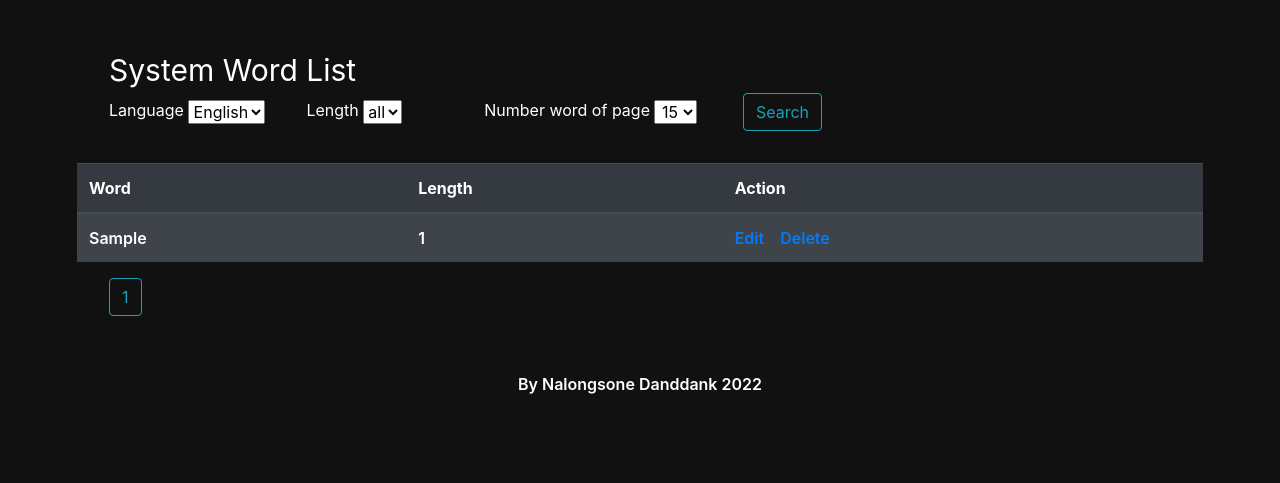
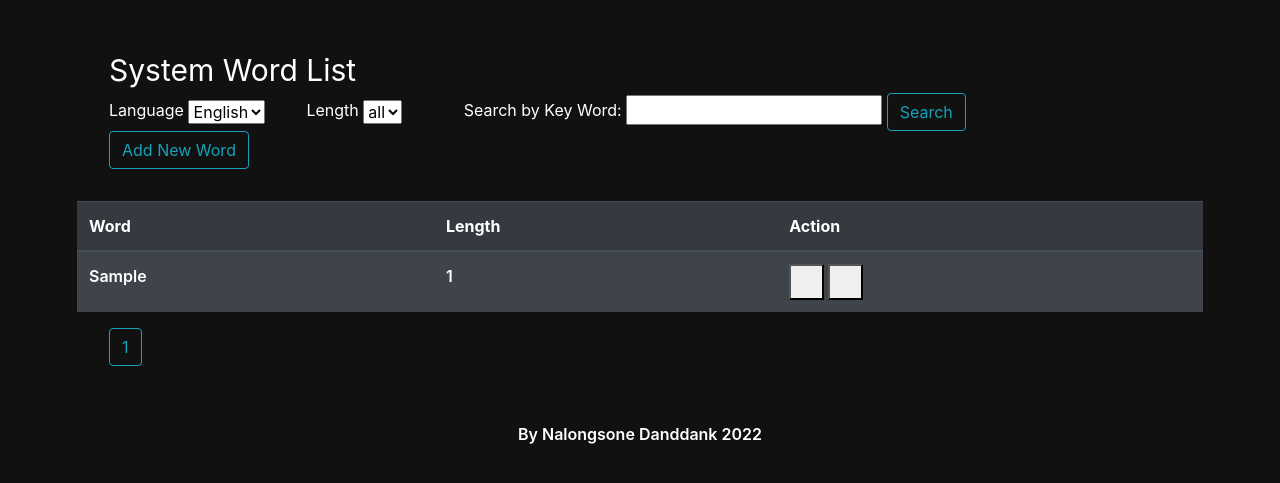
Before and after one commit to sjasthi/tordle, a Flask app: page /admin/system_list in a window 1280 px wide. Shown: the part 104-587 px from the top of the page. Run offline with Flask 2, Linux system fonts and the light colour scheme; tables that the repository leaves empty hold one stand-in row (values such as "Sample post"); parts of the project's set-up code (start-up, migrations or seed data) failed here and were passed over; some libraries are stand-ins or nearby versions.

Commit message:
fixing edit and delete

```diff
--- a/main.py
+++ b/main.py
@@ -136,5 +136,21 @@ def system_list_search():
     return render_template("system_list.html", result=result, params=params)
 
 
+@app.route("/admin/system_list/<string:word>/edit", methods=["POST"])
+def edit_system_word(word):
+    print(word)
+    return "edit system word"
+    # result = get_edit_system_word(request, word)
+    # return render_template("system_list.html", result=result, params=params)
+
+
+@app.route("/admin/system_list/<string:word>/delete", methods=["POST"])
+def delete_system_word(word):
+    print(word)
+    return " delete system word" + word
+    # result = get_edit_system_word(request, word)
+    # return render_template("system_list.html", result=result, params=params)
+
+
 if __name__ == "__main__":
     app.run(debug=True)
--- a/templates/base.html
+++ b/templates/base.html
@@ -12,7 +12,7 @@
     <link rel="preconnect" href="https://fonts.googleapis.com" />
     <link rel="preconnect" href="https://fonts.gstatic.com" crossorigin />
 
-
+    <link rel="stylesheet" href="https://fonts.googleapis.com/icon?family=Material+Icons">
     <link rel="stylesheet" href="{{ url_for('static', filename='css/styles.css') }}" />
     <link rel="stylesheet" href="https://cdnjs.cloudflare.com/ajax/libs/animate.css/4.1.1/animate.min.css" />
     <script type="text/javascript" src="{{ url_for('static', filename='js/html2canvas.min.js' ) }}"></script>
--- a/templates/header.html
+++ b/templates/header.html
@@ -9,7 +9,6 @@
                 <div class="dropbtn nav-link  dropdown-toggle" data-bs-toggle="dropdown">Admin
                 </div>
                 <ul class="dropdown-menu">
-                    <li><a href="{{ url_for('admin') }}">Input New Word</a></li>
                     <li><a class="dropdown-item" href="{{ url_for('custom_list') }}"> Custom List </a></li>
                     <li><a class="dropdown-item" href="{{ url_for('system_list_search') }}"> System List </a></li>
                 </ul>
--- a/templates/my_word.html
+++ b/templates/my_word.html
@@ -21,9 +21,9 @@
                                                     </select><br><br>
                 <label>Word Insert</label>
                 <input id="word_insert_input" class="form-control form-control-lg" type="text" autocomplete="off" name="word" value="{{result.word_insert}}">
-                <br><label>Admin Email</label>
+                <br><label>Your Email</label>
                 <input id="admin_email_input" class="form-control form-control-lg" type="text" autocomplete="off" name="email" value="{{result.email}}">
-                <label>Admin Password</label>
+                <label>Your Password</label>
                 <input id="admin_pwd_input" maxlength="60" minlength="2" class="form-control form-control-lg" type="password" autocomplete="off" name="pwd" value="{{result.pwd}}">
             </fieldset>
             <div class="form-group">
@@ -31,7 +31,7 @@
             </div>
         </form>
 
-        <h5>{{result.message}}</h5>
+        <h5 style="white-space: pre-line">{{result.message}}</h5>
 
     </div>
 </div>
--- a/templates/system_list.html
+++ b/templates/system_list.html
@@ -8,8 +8,11 @@
             {{result.language}}
         </option>
                         <div class="dropdown-menu ">
+                          {%if result.language == 'English'%}
+                            <option class="dropdown-item " >Telugu</a>
+                            {%else%}
                             <option class="dropdown-item " >English</a>
-                            <option class="dropdown-item " >Telugu</a>
+                            {%endif%}
                         </div>
                     </select> &#8195; &#8195;<span>Length </span>
         <select name="length" class="btn-group ">
@@ -21,17 +24,9 @@
                                             <option class="dropdown-item " value="{{i}}">{{i}}</option> {%endfor%}
                                         </div>
                                     </select> &#8195; &#8195;
-        </select> &#8195; &#8195;<span>Number word of page </span>
-        <select name="num_page" class="btn-group ">
-                                                                <option type="button" class="btn dropdown-toggle " data-toggle="dropdown" aria-haspopup="true" aria-expanded="false" selected>
-                                                                    {{result.num_page}}
-                                                                </option>
-                                                                <div class="dropdown-menu ">
-                                                                    {%for i in range(1,11)%}
-                                                                    <option class="dropdown-item " value="{{i*5}}">{{i*5}}</option> {%endfor%}
-                                                                </div>
-                                                            </select> &#8195; &#8195;
-        <button type="submit" id="search" class="btn btn-outline-info" ">Search</button>
+        </select> &#8195;<label>Search by Key Word: </label> <input name="key_word" value="">
+        <button type="submit" id="search" class="btn btn-outline-info" ">Search</button>&#8195; &#8195; &#8195; &#8195;
+        <a  href="{{ url_for( 'admin') }} " id="add_word " class="btn btn-outline-info " ">Add New Word</a>
 
     </form>
 </div>
@@ -45,30 +40,74 @@
             </tr>
         </thead>
         <tbody>
-            {%if result.word_list.items%}
-            {% for word in result.word_list.items %}
+            {%if result.word_list.items%} {% for word in result.word_list.items %}
             <tr>
                 <td>{{word.word}}</td>
                 <td>{{word.length}}</td>
-                <td><a href="# ">Edit</a>&#8195;<a href="# ">Delete</a> </td>
+                <td>
+                    <div>
+                        <!-- <a class="btn btn-secondary btn-sm mt-1 mb-1 " href="{{ url_for( 'edit_system_word', word=word.word) }} ">Edit</a>
+                        <button type="button " class="btn btn-danger btn-sm m-1 " data-toggle="modal " onclick="console.log( 'clike delete') " data-target="#deleteWordModal ">Delete</button> -->
+                        <button type="button" data-toggle="modal" data-target="#editWordModal{{word.word}}" class="edit" data-toggle="modal"><i class="material-icons" title="Edit">&#xE254;</i></button>
+                        <button type="button" data-toggle="modal" data-target="#deleteWordModal{{word.word}}" class="delete" data-toggle="modal"><i class="material-icons"  title="Delete">&#xE872;</i></button>
+
+                    </div>
+                    <!-- Delete Modal HTML -->
+                    <div id="deleteWordModal{{word.word}}" class="modal fade">
+                        <div class="modal-dialog">
+                            <div class="modal-content">
+                                <form method="POST" action="{{ url_for('delete_system_word', word=word.word) }}">
+                                    <div class="modal-header">
+                                        <h4 class="modal-title">Delete Word: " {{word.word}} "</h4>
+                                        <button type="button" class="close" data-dismiss="modal" aria-hidden="true">&times;</button>
+                                    </div>
+                                    <div class="modal-body">
+                                        <p>Are you sure you want to delete " {{word.word}} "</p>
+                                        <p class="text-warning"><small>This action cannot be undone.</small></p>
+                                    </div>
+                                    <div class="modal-footer">
+                                        <input type="button" class="btn btn-default" data-dismiss="modal" value="Cancel">
+                                        <input type="submit" class="btn btn-danger" value="Delete">
+                                    </div>
+                                </form>
+                            </div>
+                        </div>
+                    </div>
+
+                    <!-- Edit Modal HTML -->
+                    <div id="editWordModal{{word.word}}" class="modal fade">
+                        <div class="modal-dialog">
+                            <div class="modal-content">
+                                <form method="POST" action="{{ url_for('edit_system_word', word=word.word) }}">
+                                    <div class="modal-header">
+                                        <h4 class="modal-title">Edit Word</h4>
+                                        <button type="button" class="close" data-dismiss="modal" aria-hidden="true">&times;</button>
+                                    </div>
+                                    <div class="modal-body">
+                                        <div class="form-group">
+                                            <label>Word</label>
+                                            <input type="text" class="form-control" value="{{word.word}}">
+                                        </div>
+
+                                    </div>
+                                    <div class="modal-footer">
+                                        <input type="button" class="btn btn-default" data-dismiss="modal" value="Cancel">
+                                        <input type="submit" class="btn btn-info" value="Save">
+                                    </div>
+                                </form>
+                            </div>
+                        </div>
+                    </div>
+                </td>
             </tr>
-            {%endfor%}
-            {%endif%}
+            {%endfor%} {%endif%}
         </tbody>
     </table>
+
+    <!-- {%if result.word_list.items%} {% for word in result.word_list.items %} {%endfor%} {%endif%} -->
     <div class="container ">
-    {% for page_num in result.word_list.iter_pages(left_edge=1, right_edge=1, left_current=1, right_current=2) %}
-      {% if page_num %}
-        {% if result.word_list.page == page_num %}
-          <a class="btn btn-outline-info mb-4 " href="{{ url_for( 'system_list_search', length=result.length, num_page=result.num_page, language=result.language, page=page_num) }} ">{{ page_num }}</a>
-        {% else %}
-          <a class="btn btn-outline-info mb-4 " href="{{ url_for( 'system_list_search', length=result.length, num_page=result.num_page, language=result.language, page=page_num) }} ">{{ page_num }}</a>
-
-        {% endif %}
-      {% else %}
-        ...
-      {% endif %}
-    {% endfor %}
+        {% for page_num in result.word_list.iter_pages(left_edge=1, right_edge=1, left_current=1, right_current=2) %} {% if page_num %} {% if result.word_list.page == page_num %}
+        <a class="btn btn-outline-info mb-4 " href="{{ url_for( 'system_list_search', length=result.length,  language=result.language, page=page_num) }} ">{{ page_num }}</a> {% else %}
+        <a class="btn btn-outline-info mb-4 " href="{{ url_for( 'system_list_search', length=result.length,  language=result.language, page=page_num) }} ">{{ page_num }}</a> {% endif %} {% else %} ... {% endif %} {% endfor %}
     </div>
-</div>
-{% endblock body_content %}
+</div> {% endblock body_content %}
```
Also changed, not shown: helper.py (+19 -6 lines), static/css/styles.css (+48 -0 lines), templates/custom_list.html (+9 -29 lines).
